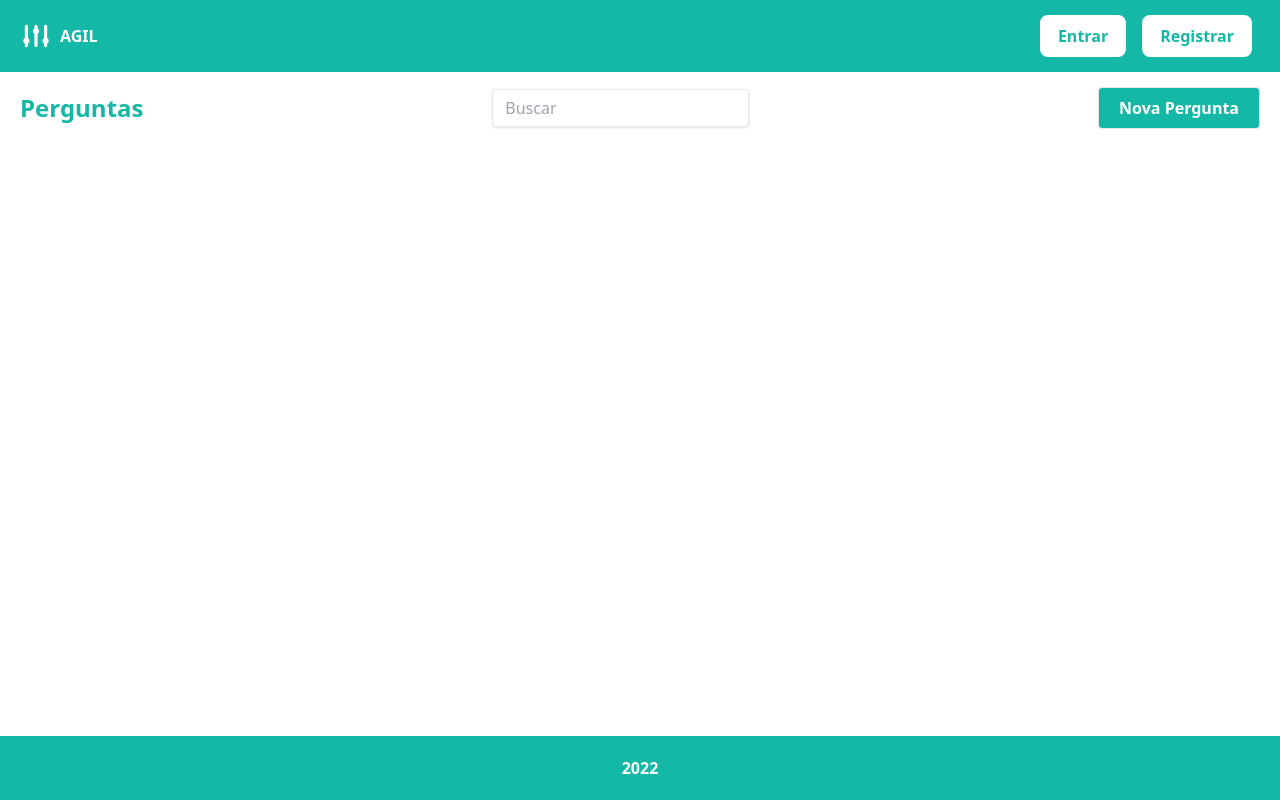
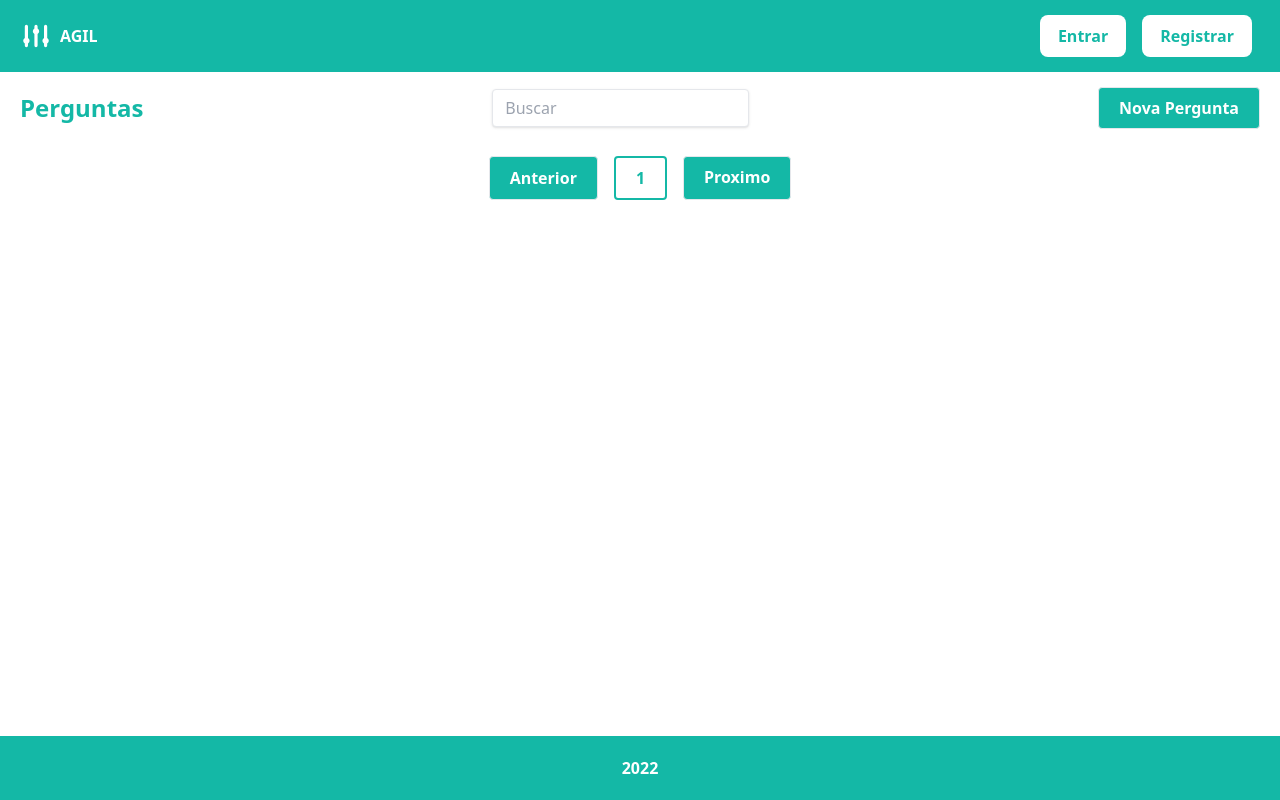
Before and after one commit to PA2-AGIL/frontend-reborn, a Next.js app: page /perguntas in a window 1280 px wide. Built offline with nearby package versions, Linux system fonts and the light colour scheme; no server answers.

Commit message:
feat: Add pagination on home

```diff
--- /dev/null
+++ b/components/pageCounter.tsx
@@ -0,0 +1,29 @@
+import React from 'react';
+
+const PageCounter: React.FC<{
+  pageNum: number;
+  setPage: (e: any) => any;
+}> = ({ pageNum, setPage }) => {
+  return (
+    <div className="flex justify-center">
+      <button
+        className="text-md font-semibold my-3 mx-2 py-2 px-5 border rounded bg-teal-500 text-white hover:cursor-pointer"
+        disabled={pageNum - 1 === 0}
+        onClick={() => setPage(pageNum - 1)}
+      >
+        Anterior
+      </button>
+      <div className="text-md font-semibold my-3 mx-2 py-2 px-5 border-2 rounded border-teal-500 bg-transparent text-teal-500 hover:cursor-pointer">
+        {pageNum}
+      </div>
+      <div
+        className="text-md font-semibold my-3 mx-2 py-2 px-5 border rounded bg-teal-500 text-white hover:cursor-pointer"
+        onClick={() => setPage(pageNum + 1)}
+      >
+        Proximo
+      </div>
+    </div>
+  );
+};
+
+export default PageCounter;
--- a/pages/perguntas/index.tsx
+++ b/pages/perguntas/index.tsx
@@ -3,32 +3,32 @@ import Link from 'next/link';
 import React from 'react';
 import Footer from '../../components/footer';
 import Header from '../../components/header';
+import PageCounter from '../../components/pageCounter';
 import QuestionCard from '../../components/questionCard';
 import { private_api } from '../api/axios';
 
 const index = () => {
   const [questions, setQuestions] = React.useState([]);
   const [query, setQuery] = React.useState('');
-
-  React.useEffect(() => {
-    (async () => {
-      try {
-        const { data } = await private_api.get('/question/all');
-        setQuestions(data.data);
-      } catch (error) {
-        console.log(error);
-      }
-    })();
-  }, []);
+  const [page, setPage] = React.useState(1);
+  const [maxPages] = React.useState(1);
 
   React.useEffect(() => {
     const timer = setTimeout(async () => {
-      const { data } = await private_api.get(`/question/all?query=${query}`);
-      setQuestions(data.data);
+      if (query) {
+        const { data } = await private_api.get(`/question/all?query=${query}`);
+        setQuestions(data.data);
+      } else {
+        const { data } = await private_api.get(
+          `/question/all?limit=${maxPages}&page=${page}`
+        );
+        console.log(data);
+        setQuestions(data.data);
+      }
     }, 200);
 
     return () => clearTimeout(timer);
-  }, [query]);
+  }, [query, page]);
 
   return (
     <div className="h-screen flex flex-col justify-between">
@@ -83,6 +83,7 @@ const index = () => {
             }
           )}
         </div>
+        <PageCounter pageNum={page} setPage={setPage} />
       </main>
       <Footer />
     </div>
```
